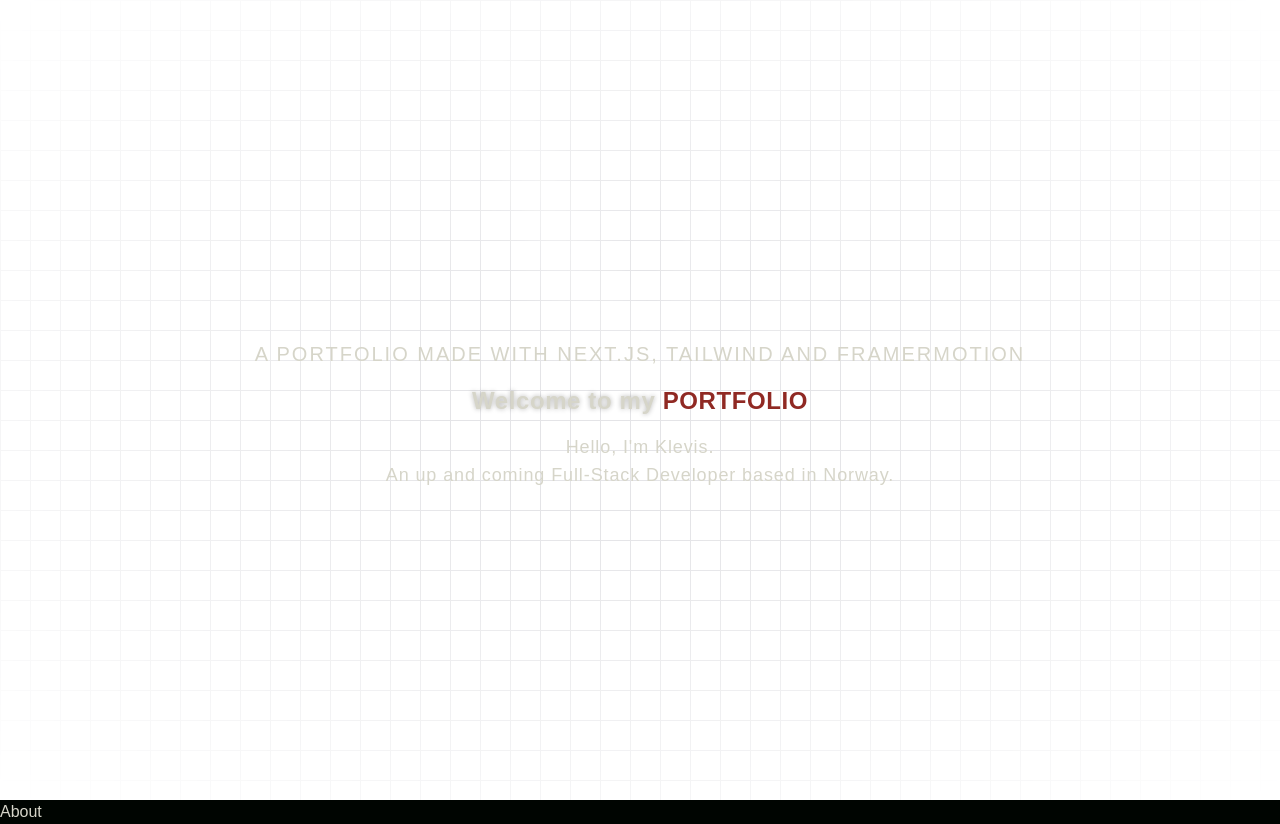
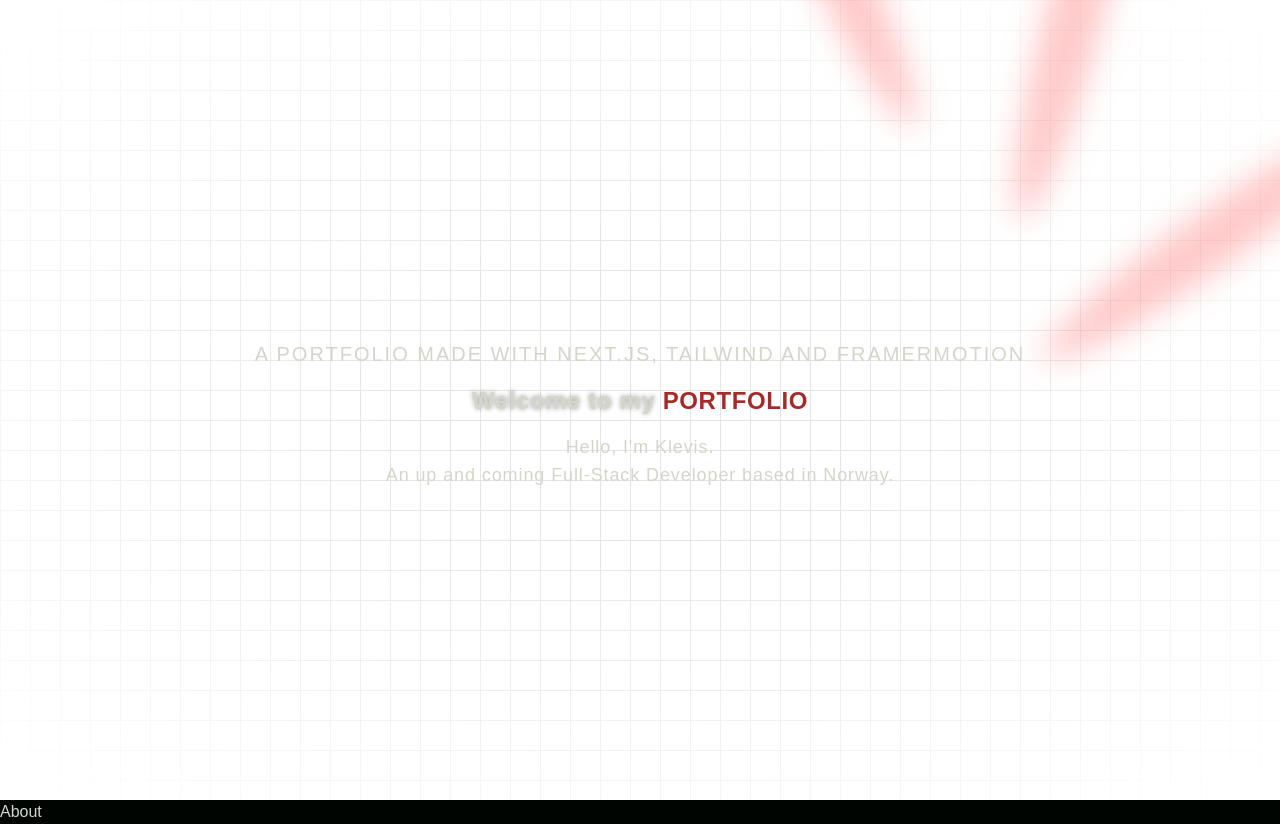
Before and after one commit to KodeHodeKlevis/portfolio, a Next.js app: page / in a window 1280 px wide. Built offline with nearby package versions, Linux system fonts and the light colour scheme.

Commit message:
half sun

```diff
--- a/app/globals.css
+++ b/app/globals.css
@@ -3,7 +3,7 @@
 :root {
   --background: #000501;
   --foreground: #d6d5c9;
-  --custom-red: #902923;
+  --custom-red: #A22C29;
 }
 
 @theme inline {
@@ -29,7 +29,7 @@
   :root {
     --background: #000501;
     --foreground: #d6d5c9;
-    --custom-red: #902923;
+    --custom-red: #A22C29;
   }
 }
 
@@ -41,7 +41,7 @@ body {
 
 @layer base [
   :root{
-    --custom-red: #902923;
+    --custom-red: #A22C29;
   }
 
   .text-custom-red {
--- a/components/Hero.tsx
+++ b/components/Hero.tsx
@@ -15,49 +15,59 @@ const Hero = () => {
   return (
     <section className="pb-24 pt-36 bg-background relative flex items-center justify-center h-screen overflow-hidden">
       <div className="absolute inset-0 flex items-center justify-center w-full h-full">
-        {/* Left Spotlight (Red) */}
+        {/* Group 1: Red and White Spotlights Together */}
         <Spotlight
           className={cn(
-            "absolute top-[30%] left-0 lg:left-[450px] md:left-[40px] transform rotate-[30deg] z-10 filter opacity-90",
+            "absolute top-[-10%] left-[50%] transform -translate-x-1/2 rotate-[30deg] z-10 filter opacity-90",
             isVisible ? "transition-all duration-500" : "opacity-0",
-            "w-[400px] h-[400px] sm:w-[250px] sm:h-[250px] md:w-[300px] md:h-[300px] lg:w-[400px] lg:h-[400px]" // Increased size for larger spotlights
+            "w-[400px] h-[800px] sm:w-[250px] sm:h-[500px] md:w-[300px] md:h-[600px] lg:w-[400px] lg:h-[800px]"
+          )}
+          fill="red" // Slight red hue
+        />
+        <Spotlight
+          className={cn(
+            "absolute top-[-10%] left-[50%] transform -translate-x-1/2 rotate-[50deg] z-10 filter opacity-80",
+            isVisible ? "transition-all duration-500" : "opacity-0",
+            "w-[400px] h-[800px] sm:w-[250px] sm:h-[500px] md:w-[300px] md:h-[600px] lg:w-[400px] lg:h-[800px]"
           )}
           fill="white"
         />
 
-        {/* Right Spotlight (Blue, on the right of Red) */}
+        {/* Group 2: Red and White Spotlights Together */}
         <Spotlight
           className={cn(
-            "absolute top-[30%] right-[30px] lg:right-[500px] md:right-[50px] transform rotate-[40deg] z-10 filter opacity-90",
+            "absolute top-[-10%] left-[50%] transform -translate-x-1/2 rotate-[70deg] z-10 filter opacity-70",
             isVisible ? "transition-all duration-500" : "opacity-0",
-            "w-[400px] h-[400px] sm:w-[250px] sm:h-[250px] md:w-[300px] md:h-[300px] lg:w-[400px] lg:h-[400px]" // Increased size for larger spotlights
+            "w-[400px] h-[800px] sm:w-[250px] sm:h-[500px] md:w-[300px] md:h-[600px] lg:w-[400px] lg:h-[800px]"
+          )}
+          fill="red"
+        />
+        <Spotlight
+          className={cn(
+            "absolute top-[-10%] left-[50%] transform -translate-x-1/2 rotate-[90deg] z-10 filter opacity-60",
+            isVisible ? "transition-all duration-500" : "opacity-0",
+            "w-[400px] h-[800px] sm:w-[250px] sm:h-[500px] md:w-[300px] md:h-[600px] lg:w-[400px] lg:h-[800px]"
           )}
           fill="white"
         />
 
-        <div className="overflow-hidden">
-        {/* Right Spotlight (White) */}
+        {/* Group 3: Red and White Spotlights Together */}
         <Spotlight
           className={cn(
-            "absolute top-[30%] right-0 lg:right-[459px] md:right-[40px] transform rotate-[75deg] z-10 filter opacity-90",
+            "absolute top-[-10%] left-[50%] transform -translate-x-1/2 rotate-[110deg] z-10 filter opacity-50",
             isVisible ? "transition-all duration-500" : "opacity-0",
-            "w-[400px] h-[400px] sm:w-[250px] sm:h-[250px] md:w-[300px] md:h-[300px] lg:w-[400px] lg:h-[400px]",
-            "sm:max-w-[calc(100%-20px)]"
+            "w-[400px] h-[800px] sm:w-[250px] sm:h-[500px] md:w-[300px] md:h-[600px] lg:w-[400px] lg:h-[800px]"
+          )}
+          fill="red"
+        />
+        <Spotlight
+          className={cn(
+            "absolute top-[-10%] left-[50%] transform -translate-x-1/2 rotate-[130deg] z-10 filter opacity-40",
+            isVisible ? "transition-all duration-500" : "opacity-0",
+            "w-[400px] h-[800px] sm:w-[250px] sm:h-[500px] md:w-[300px] md:h-[600px] lg:w-[400px] lg:h-[800px]"
           )}
           fill="white"
         />
-        </div>
-
-        {/* Left Spotlight (Yellow, on the left of White) */}
-        <Spotlight
-        className={cn(
-            "absolute top-[32%] left-[10px] lg:left-[500px] md:left-[50px] transform rotate-[80deg] z-10 filter opacity-10",
-            isVisible ? "transition-all duration-500" : "opacity-0",
-            "w-[400px] h-[400px] sm:w-[250px] sm:h-[250px] md:w-[300px] md:h-[300px] lg:w-[400px] lg:h-[400px]" // Increased size for larger spotlights
-        )}
-        fill="white"
-        />
-
       </div>
 
       {/* Background grid */}
--- a/components/ui/TextGenerateEffect.tsx
+++ b/components/ui/TextGenerateEffect.tsx
@@ -41,7 +41,7 @@ export const TextGenerateEffect = ({
               style={{
                 color: idx >= 3 ? "var(--custom-red)" : "var(--foreground)",
                 filter: filter ? "blur(10px)" : "none",
-                textShadow: idx >= 3 ? "0px 0px 5px rgba(255, 255, 255, 0.3)" : "0px 0px 5px rgba(0, 0, 0, 0.3)",
+                textShadow: idx >= 3 ? "0px 0px 5px rgba(255, 255, 255, 0.4)" : "0px 0px 5px rgba(0, 0, 0, 0.4)",
                 textTransform: word.toLowerCase() === "portfolio" ? "uppercase" : "none",
               }}
             >
```
Lines whose indentation alone changed are shown as unchanged.
